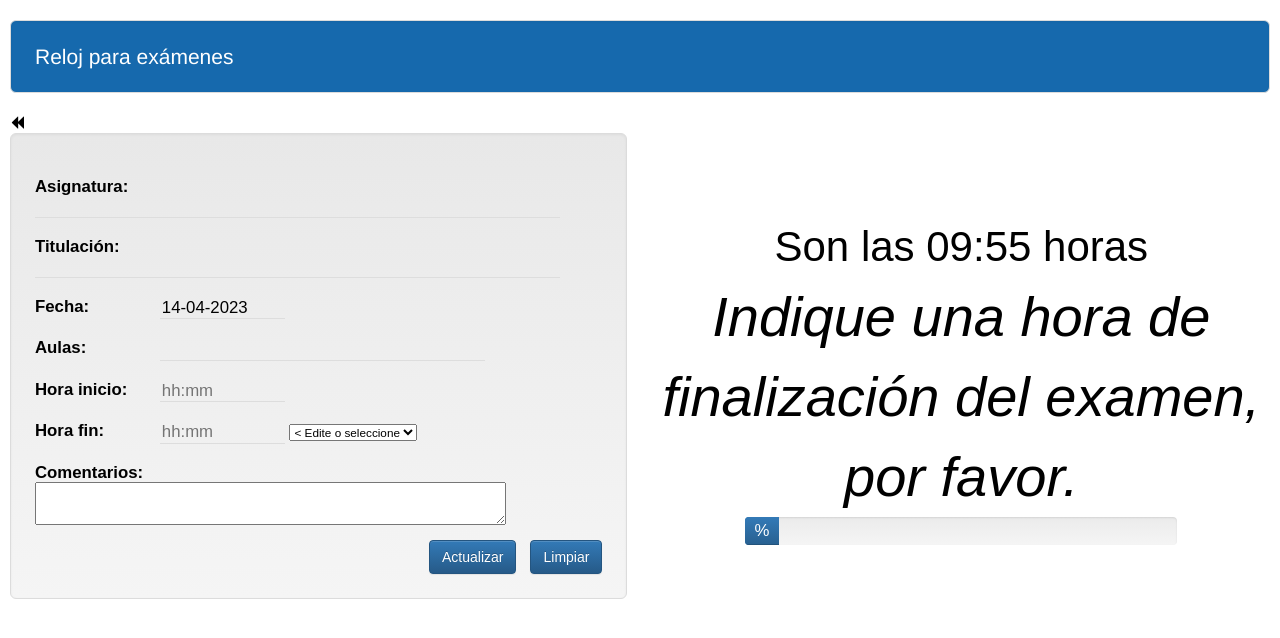
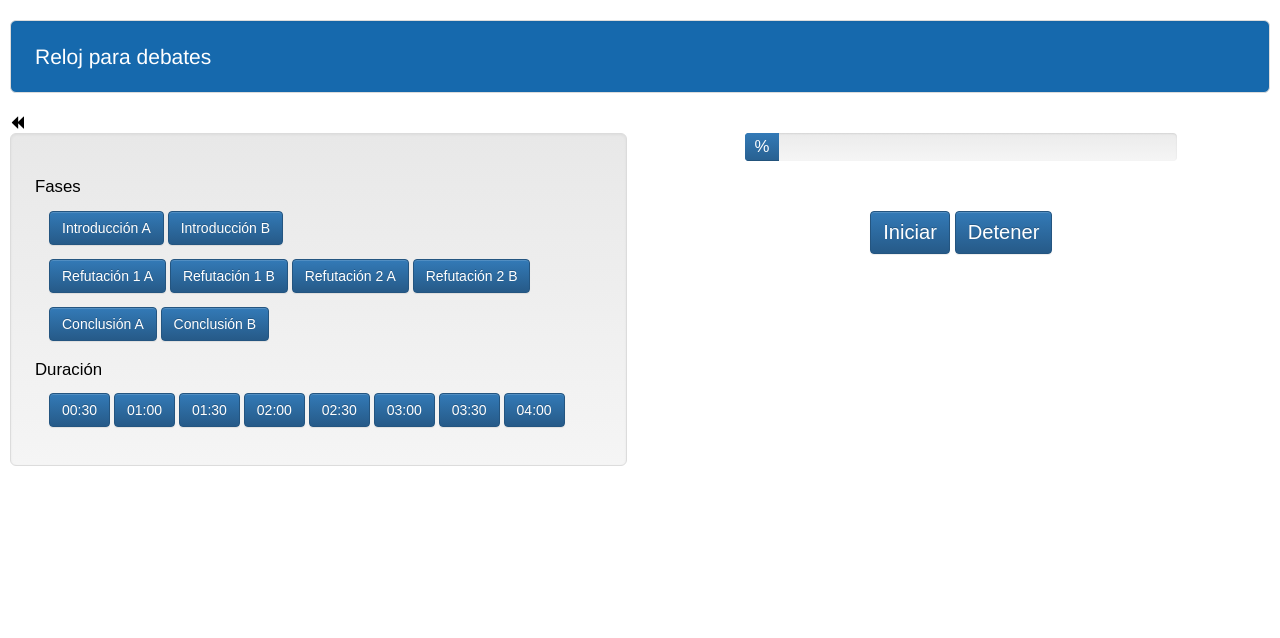
Before and after one commit to vrivas/reloj_debate, a plain HTML site: page index.html in a window 1280 px wide. Drawn offline with nearby package versions, Linux system fonts and the light colour scheme.

Commit message:
Interfaz inicial completada

```diff
--- a/index.html
+++ b/index.html
@@ -3,7 +3,7 @@
 
 <head>
     <meta charset="utf-8">
-        <title>Reloj Examen</title>
+    <title>Reloj para debates</title>
     <script src="https://ajax.googleapis.com/ajax/libs/jquery/2.1.4/jquery.min.js"></script>
     <!-- Latest compiled and minified CSS -->
     <link rel="stylesheet" href="https://maxcdn.bootstrapcdn.com/bootstrap/3.3.4/css/bootstrap.min.css">
@@ -14,15 +14,18 @@
         * {
             font-family: Arial, Helvetica, Sans;
         }
+
         body {
             color: black;
             background-color: white;
         }
+
         body.contraste {
             color: white;
             background-color: black;
         }
-            input{
+
+        input {
             border: 0pt;
             font-size: 1em;
             background-color: inherit;
@@ -30,22 +33,48 @@
             color: inherit;
 
         }
+
         input:hover {
             background-color: #ddd;
         }
+
         input:focus {
             background-color: #ddf;
             color: #229;
         }
+
         input[type="Submit"] {
             margin-right: 1em;
         }
-            #divIzquierda, #divDerecha {
+
+        .fases,
+        .duracion {
+            margin: 1em;
+        }
+
+        .opcion-destacada {
+            font-size: larger;
+        }
+
+        .opciones-principales {
+            font-size: larger;
+            margin: 3em;
+        }
+        #divIzquierda,
+        #divDerecha {
             width: 49%;
         }
+
+        .separador {
+            height: .21em;
+            background-color: #ddd;
+            margin: 1em;
+        }
+
         #divIzquierda {
             float: left;
         }
+
         #divDerecha {
             float: right;
             margin: 0 auto 0 auto;
@@ -58,9 +87,11 @@
         .rojo {
             background-color: #daa;
         }
+
         .transparente {
             background-color: inherit;
         }
+
         label {
             width: 22%;
             display: block;
@@ -68,6 +99,7 @@
             padding: 0pt;
             margin: 0pt;
         }
+
         h1 {
             font-size: 150%;
         }
@@ -75,11 +107,13 @@
         h3 {
             font-size: 120%;
         }
+
         .HoraActual {
             margin-top: 2em;
             font-size: 3em;
         }
-            #Quedan{
+
+        #Quedan {
             font-size: 4em;
         }
 
@@ -92,7 +126,7 @@
             font-size: 70%;
         }
 
-            .well-victor{
+        .well-victor {
             background: rgb(22, 105, 173);
             color: #fff;
         }
@@ -111,7 +145,8 @@
         .progress {
             height: 2em;
         }
-            .progress-bar{
+
+        .progress-bar {
 
             padding-top: 0.25em;
             font-size: 120%;
@@ -120,59 +155,8 @@
 
 
     <script>
-            var params = {'Asignatura': ''
-                , 'Titulacion': ''
-                , 'Fecha': ''
-                , 'Aulas': ''
-                , 'HoraInicio': ''
-                , 'HoraFin': ''
-                , 'Comentarios': ''
-            };
+
         var firstTime = true;
-            function getQueryParams() {
-                qs = location.search.substring(1);
-                qs = qs.split("+").join(" ");
-                var params = {}, tokens,
-                        re = /[?&]?([^=]+)=([^&]*)/g;
-                while (tokens = re.exec(qs)) {
-                    params[decodeURIComponent(tokens[1])]
-                            = decodeURIComponent(tokens[2]);
-                }
-
-                return params;
-            }
-            function getParams() {
-                var cad = location.search.substring(1);
-                if (cad.length) {
-                    var parejas = [];
-                    parejas = cad.split("&");
-                    for (var i = 0; i < parejas.length; ++i) {
-                        var par = parejas[i].split("=");
-                        params[par[0]] = par[1]
-                                .replace(/\+/g, " ")
-                                .replace(/%3A/g, ":")
-                                .replace(/%2C/g, ",");
-                    }
-                }
-            }
-
-            function writeParams() {
-                var campos = ['Asignatura'
-                            , 'Titulacion'
-                            , 'Fecha'
-                            , 'Aulas'
-                            , 'HoraInicio'
-                            , 'HoraFin'
-                            , 'Comentarios'
-                ];
-                for (var i = 0; i < campos.length; ++i) {
-                    $('#' + campos[i]).val(decodeURI(params[campos[i]]));
-                }
-
-                if ($('#Fecha').val() == "") {
-                    $("#Fecha").val(showDayMonthYear(new Date()));
-                }
-            }
 
         function timers() {
             var now = new Date();
@@ -294,7 +278,7 @@
                     $('#datos').fadeOut();
                     $('#iconMostrar').removeClass("glyphicon-forward")
                         .addClass("glyphicon-backward");
-                        $( "body").removeClass( "contraste");
+                    $("body").removeClass("contraste");
                 } else {
                     $('#titulo').html($('#Asignatura').val() + ", de " + $('#HoraInicio').val() + " a " + $('#HoraFin').val());
                     $('#divDerecha').css('width', '100%');
@@ -302,7 +286,7 @@
                     $('#datos').fadeIn();
                     $('#iconMostrar').addClass("glyphicon-forward")
                         .removeClass("glyphicon-backward");
-                        $( "body").addClass( "contraste");
+                    $("body").addClass("contraste");
 
 
                 }
@@ -312,54 +296,60 @@
             initTimers(2000);
         });</script>
 </head>
+
 <body>
 
-        <h1 class="well well-victor well-lg" id="titulo">Reloj para exámenes</h1>
-        <div title="Pulse para ocultar o mostrar el formulario" id="ocultar"><span id="iconMostrar" class="glyphicon glyphicon-backward" aria-hidden="true"></span><span id="datos"></span></div>
+    <h1 class="well well-victor well-lg" id="titulo">Reloj para debates</h1>
+    <div title="Pulse para ocultar o mostrar las opciones" id="ocultar">
+        <span id="iconMostrar" class="glyphicon glyphicon-backward" aria-hidden="true"></span><span id="datos"></span>
+    </div>
     <div class="well well-lg" id="divIzquierda">
-            <form name="f1" id="f1" action="./" method="GET"  title="Pulse para modificar">
-                <h3><label for="Asignatura">Asignatura:</label><input type="text" id="Asignatura" name="Asignatura" value="" size="50"></h3>
-                <h3><label for="Titulacion">Titulación:</label><input type="text" id="Titulacion" name="Titulacion" value="" size="50"></h3>
-                <h3><label for="Fecha"
-                           title="Introduzca la fecha con formato dd-mm-aaaa o escriba simplemente 'hoy'">Fecha:</label>
-                    <input type="text" id="Fecha" name="Fecha" value="" size="10" placeholder="dd-mm-aaaa"
-                           title="Introduzca la fecha con formato dd-mm-aaaa o escriba simplemente 'hoy'"></h3>
-                <h3><label for="Aulas">Aulas:</label><input type="text" id="Aulas" name="Aulas" value="" size="30"></h3>
-                <h3><label for="HoraInicio"
-                           title="Introduzca la hora de inicio con formato hh:mm o escriba simplemente 'ahora'">Hora inicio:</label>
-                    <input type="text" id="HoraInicio" name="HoraInicio" value="" size="10" placeholder="hh:mm"
-                           title="Introduzca la hora de inicio con formato hh:mm o escriba simplemente 'ahora'"></h3>
-                <h3><label for="HoraFin"
-                           title="Introduzca la hora de final con formato hh:mm o escriba el número de minutos que dura el examen, p.ej.: 90">Hora fin:</label>
-                    <input type="text" id="HoraFin" name="HoraFin" value="" size="10"
-                           title="Introduzca la hora de final con formato hh:mm o escriba el número de minutos que dura el examen, p.ej.: 90"
-                           placeholder="hh:mm ">
-                    <select name="Ahora" id="Ahora">
-                        <option value="">&lt; Edite o seleccione</option>
-                        <option value="60">Ahora +1h</option>
-                        <option value="90">Ahora +1h30m</option>
-                        <option value="120">Ahora +2h</option>
-                        <option value="150">Ahora +2h30m</option>
-                        <option value="180">Ahora +3h</option>
-                        <option value="210">Ahora +3h30m</option>
-                        <option value="240">Ahora +4h</option>
-                    </select>
-                </h3>
-                <h3><label for="Comentarios">Comentarios:</label>
-                    <textarea id="Comentarios" name="Comentarios" cols="45"></textarea>
-                </h3>
-                <div style="text-align: right;"><input type="Submit" class="btn btn-primary" value="Actualizar"><input type="Reset" class="btn btn-primary" value="Limpiar"></div>
+        <form name="f1" id="f1" action="./" method="GET" title="Pulse para modificar">
+            <div>
+                <h3>Fases</h3>
+                <div class="fases intro">
+                    <input type="button" class="btn btn-primary" value="Introducción A" />
+                    <input type="button" class="btn btn-primary" value="Introducción B" />
+                </div>
+                <div class="fases refutacion">
+                    <input type="button" class="btn btn-primary" value="Refutación 1 A" />
+                    <input type="button" class="btn btn-primary" value="Refutación 1 B" />
+                    <input type="button" class="btn btn-primary" value="Refutación 2 A" />
+                    <input type="button" class="btn btn-primary" value="Refutación 2 B" />
+                </div>
+                <div class="fases conclusion">
+                    <input type="button" class="btn btn-primary" value="Conclusión A" />
+                    <input type="button" class="btn btn-primary" value="Conclusión B" />
+                </div>
+            </div>
+            <div>
+                <h3>Duración</h3>
+                <div class="duracion">
+                    <input type="button" class="btn btn-primary" value="00:30" />
+                    <input type="button" class="btn btn-primary" value="01:00" />
+                    <input type="button" class="btn btn-primary" value="01:30" />
+                    <input type="button" class="btn btn-primary" value="02:00" />
+                    <input type="button" class="btn btn-primary" value="02:30" />
+                    <input type="button" class="btn btn-primary" value="03:00" />
+                    <input type="button" class="btn btn-primary" value="03:30" />
+                    <input type="button" class="btn btn-primary" value="04:00" />
+                </div>
+            </div>
         </form>
     </div>
     <div id="divDerecha">
-            <div class="HoraActual">Son las <span id="HoraActual"></span> horas</div>
-            <div id="Quedan"></div>
+        <div class="info-fase"></div>
+        <div class="info-duracion"></div>
         <div class="progress" style="width: 70%; margin: 0 auto;">
-                <div class="progress-bar" role="progressbar" id="PorcProgress" aria-valuenow="0" aria-valuemin="0" aria-valuemax="100" style="min-width: 2em;">
+            <div class="progress-bar" role="progressbar" id="PorcProgress" aria-valuenow="0" aria-valuemin="0"
+                aria-valuemax="100" style="min-width: 2em;">
                 <span id="Porcentaje"></span>%
             </div>
         </div>
-            <h3><span id="MostrarComentarios"></span></h3>
+        <div class="opciones-principales">
+            <input type="button" class="btn btn-primary opcion-destacada" value="Iniciar">
+            <input type="button" class="btn btn-primary opcion-destacada" value="Detener">
+        </div>
     </div>
 </body>
 
```
Lines whose indentation alone changed are shown as unchanged.
